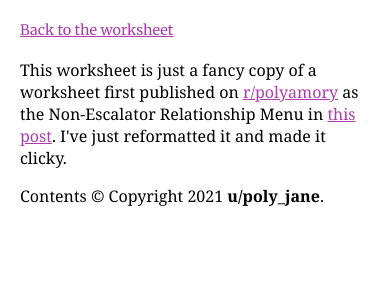
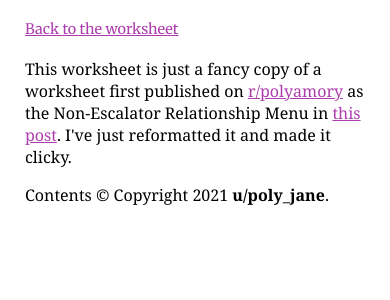
Before and after one commit to sivy/nerm, a Python web app: template templates/about.html in a window 390 px wide. Shown: the top 300 px of the page. Run offline with Jinja, Linux system fonts and the light colour scheme; the template is opened without the code that fills it, so the values that code supplies are empty; some libraries are stand-ins or nearby versions.

Commit message:
tweak mobile styles

```diff
--- a/assets/nerm.css
+++ b/assets/nerm.css
@@ -60,7 +60,7 @@ p.description {
 @media screen {
     /* layout */
     body {
-        margin: 1rem;
+        margin: 1.5rem;
     }
 
     .worksheet {
@@ -76,6 +76,15 @@ p.description {
         font-size: 16px;
     }
 
+    #title {
+        font-size: 2rem;
+        text-align: center;
+    }
+
+    .preference {
+        font-size: 2rem;
+        font-weight: 200;
+    }
 }
 
 @media screen and (min-width: 28rem) {
```
